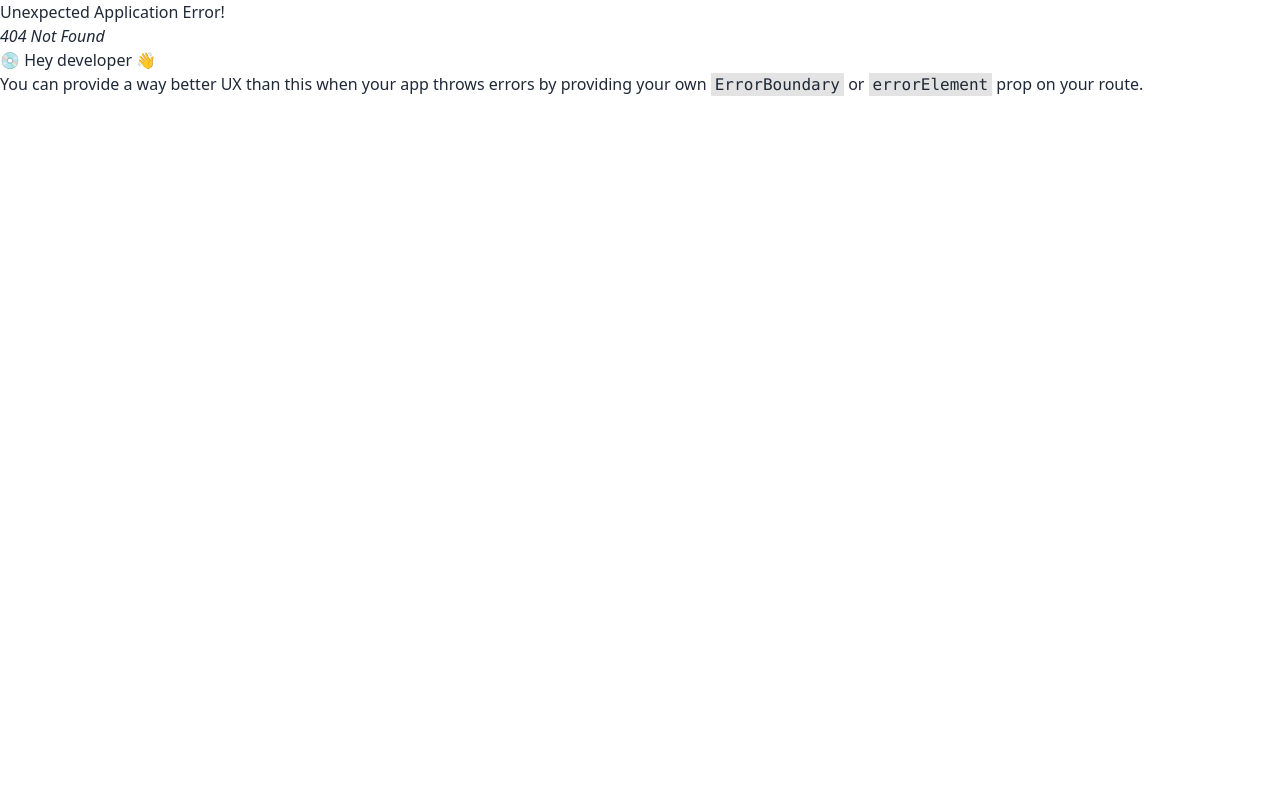
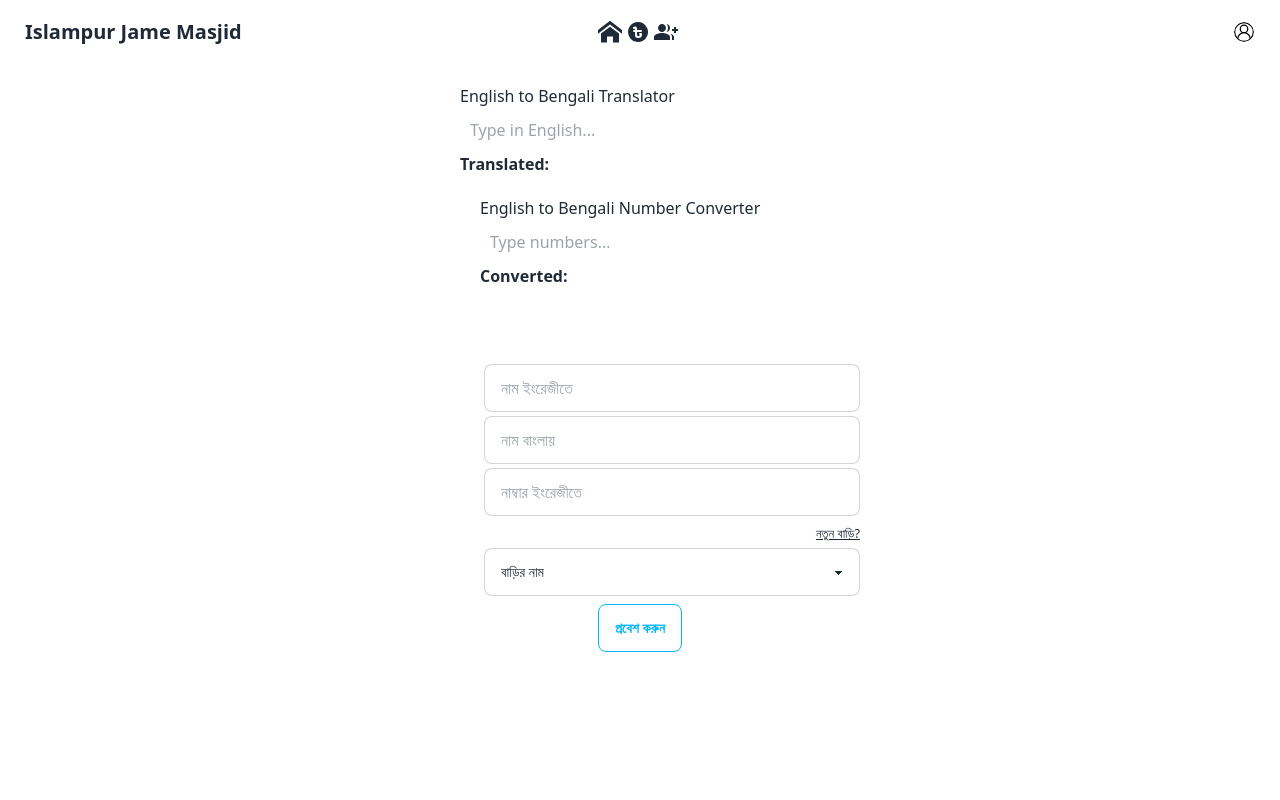
Before and after one commit to AdnaNation/Islampur-Jame-Masjid, a React (Vite) app: page /addUser in a window 1280 px wide. Before the commit this address had no page. Shown: the top 800 px of the page. Built offline with nearby package versions, Linux system fonts and the light colour scheme.

Commit message:
add: user adding page

```diff
--- a/src/Routes/Route.jsx
+++ b/src/Routes/Route.jsx
@@ -5,6 +5,7 @@ import FeePage from "../pages/FeePage";
 import Home from "../pages/Home";
 import SignIn from "../pages/SignIn";
 import AdminSignIn from "../pages/AdminSignIn";
+import AddUser from "../pages/AddUser";
 
 const router = createBrowserRouter([
     {
@@ -30,6 +31,10 @@ const router = createBrowserRouter([
             {
                 path: '/adminSignin',
                 element: <AdminSignIn />
+            },
+            {
+                path: '/addUser',
+                element: <AddUser />
             }
         ]
     }
--- a/src/components/NavNew.jsx
+++ b/src/components/NavNew.jsx
@@ -1,5 +1,9 @@
 import { NavLink } from "react-router-dom";
 import profileSvg from "/Icons/profile.svg";
+import { ImHome } from "react-icons/im";
+import { TbCoinTakaFilled } from "react-icons/tb";
+import { IoLogIn } from "react-icons/io5";
+import { MdGroupAdd } from "react-icons/md";
 const Navbar = () => {
   return (
     <div className="navbar bg-base-100">
@@ -25,9 +29,10 @@ const Navbar = () => {
             tabIndex={0}
             className="menu menu-sm dropdown-content bg-base-100 rounded-box z-[1] mt-3 w-52 p-2 shadow space-y-1"
           >
-            <NavLink to="/">হোম </NavLink>
-            <NavLink to="/fee">চাঁদা </NavLink>
-            <NavLink to="/signin">প্রবেশ</NavLink>
+            <NavLink to="/" className='md:text-2xl text-xl'><ImHome /></NavLink>
+            <NavLink to="/fee" className='md:text-2xl text-xl'><TbCoinTakaFilled /> </NavLink>
+            <NavLink to="/addUser" className='md:text-2xl text-xl'><MdGroupAdd /> </NavLink>
+            <NavLink to="/signin" className='md:text-2xl text-xl'><IoLogIn /></NavLink>
           </ul>
         </div>
         <a href="/profile" className="btn btn-ghost text-xl">
@@ -36,11 +41,14 @@ const Navbar = () => {
       </div>
       <div className="navbar-center hidden lg:flex">
         <ul className="menu menu-horizontal px-1">
-          <NavLink className="mr-1" to="/">
-            হোম{" "}
+          <NavLink className="mr-1 text-2xl" to="/">
+          <ImHome />
           </NavLink>
-          <NavLink className="mr-1" to="/fee">
-            চাঁদা{" "}
+          <NavLink className="mr-1 text-2xl" to="/fee">
+          <TbCoinTakaFilled />
+          </NavLink>
+          <NavLink className="mr-1 text-2xl" to="/addUser">
+          <MdGroupAdd />
           </NavLink>
         </ul>
       </div>
--- /dev/null
+++ b/src/pages/AddUser.jsx
@@ -0,0 +1,140 @@
+import { useState } from "react";
+
+const AddUser = () => {
+    const [newHome, setNewHome] = useState(false);
+    const toggleNewHome = () => {
+        setNewHome(!newHome);
+    };
+  const [text, setText] = useState("");
+  const [translatedText, setTranslatedText] = useState("");
+  const [number, setNumber] = useState("");
+  const [convertedText, setConvertedText] = useState("");
+
+  const numberMap = {
+    0: "০",
+    1: "১",
+    2: "২",
+    3: "৩",
+    4: "৪",
+    5: "৫",
+    6: "৬",
+    7: "৭",
+    8: "৮",
+    9: "৯",
+  };
+
+  const convertToBengaliNumbers = (input) => {
+    return input.replace(/\d/g, (digit) => numberMap[digit]);
+  };
+
+  const translateText = async (inputText) => {
+    if (!inputText) {
+      setTranslatedText("");
+      return;
+    }
+
+    try {
+      const response = await fetch(
+        `https://api.mymemory.translated.net/get?q=${encodeURIComponent(
+          inputText
+        )}&langpair=en|bn`
+      );
+      const data = await response.json();
+      setTranslatedText(data.responseData.translatedText);
+    } catch (error) {
+      console.error("Translation error:", error);
+    }
+  };
+
+  const handleChange = (e) => {
+    const value = e.target.value;
+    setText(value);
+    translateText(value);
+  };
+
+  const handleChangeNum = (e) => {
+    const value = e.target.value;
+    setNumber(value);
+    setConvertedText(convertToBengaliNumbers(value));
+  };
+
+  return (
+    <div style={{ padding: "20px", maxWidth: "400px", margin: "auto" }}>
+      <h3>English to Bengali Translator</h3>
+      <input
+        type="text"
+        placeholder="Type in English..."
+        value={text}
+        onChange={handleChange}
+        style={{ width: "100%", padding: "10px", fontSize: "16px" }}
+      />
+      <p>
+        <strong>Translated:</strong> {translatedText}
+      </p>
+
+      {/* numberMap */}
+
+      <div style={{ padding: "20px", maxWidth: "400px", margin: "auto" }}>
+        <h3>English to Bengali Number Converter</h3>
+        <input
+          type="text"
+          placeholder="Type numbers..."
+          value={number}
+          onChange={handleChangeNum}
+          style={{ width: "100%", padding: "10px", fontSize: "16px" }}
+        />
+        <p>
+          <strong>Converted:</strong> {convertedText}
+        </p>
+      </div>
+
+      {/* ............... */}
+      <div className=" mx-auto md:max-w-80 space-y-2 mt-14">
+        <label className="form-control md:w-96 w-72 px-1 mx-auto space-y-1">
+          <input
+            type="text"
+            placeholder="নাম ইংরেজীতে "
+            className="input input-bordered w-full"
+          />
+
+          <input
+            type="text"
+            placeholder="নাম বাংলায়"
+            className="input input-bordered w-full"
+          />
+          <input
+            type="text"
+            placeholder="নাম্বার ইংরেজীতে"
+            className="input input-bordered w-full"
+          />
+
+          <p className="text-right">
+            <button onClick={toggleNewHome}><small className="underline">{newHome? "পুরাতন বাড়ি?": "নতুন বাড়ি?"}</small></button>
+          </p>
+
+        {
+            newHome?  <input
+            type="text"
+            placeholder="বাড়ির নাম বাংলায়"
+            className="input input-bordered w-full"
+          /> :  <select className="select select-bordered w-full ">
+          <option disabled selected>
+          বাড়ির নাম
+          </option>
+          <option>Han Solo</option>
+          <option>Greedo</option>
+        </select>
+        }
+
+        </label>
+        <div className="text-center">
+          <button className="btn btn-outline btn-info" type="button">
+            প্রবেশ করুন
+          </button>
+        </div>
+      </div>
+    </div>
+  );
+};
+
+export default AddUser;
```
